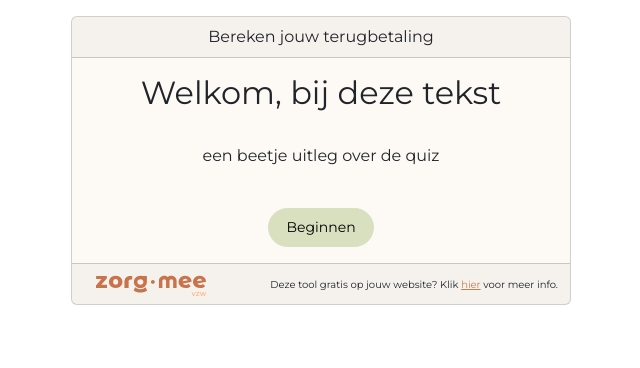
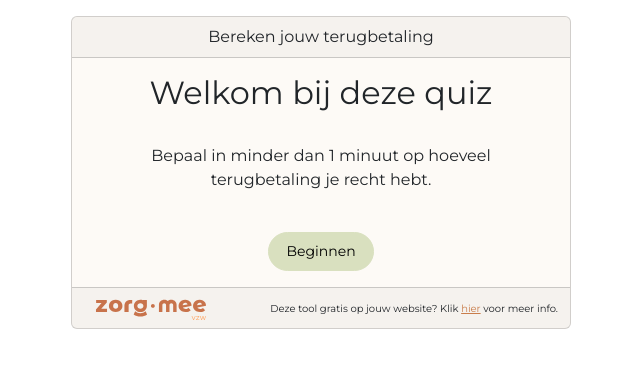
Before and after one commit to ZorgMee/Terugbetaling, a React (Create React App) app: page / in a window 1280 px wide. Shown: the top 368 px of the page, without its empty margins (319-959 px from the left). Built offline with nearby package versions, Linux system fonts and the light colour scheme.

Commit message:
edit description of start page

```diff
--- a/src/StartPage.tsx
+++ b/src/StartPage.tsx
@@ -9,12 +9,12 @@ class StartPage extends React.Component<StartPageProps> {
         return (
             <Container>
                 <Row>
-                    <h2> Welkom, bij deze tekst </h2>
+                    <h2> Welkom bij deze quiz </h2>
                 </Row>
                 <br/>
                 <Row>
                     <Col>
-                        <p> een beetje uitleg over de quiz</p>
+                        <p>Bepaal in minder dan 1 minuut op hoeveel terugbetaling je recht hebt.</p>
                     </Col>
                 </Row>
                 <br/>
```
